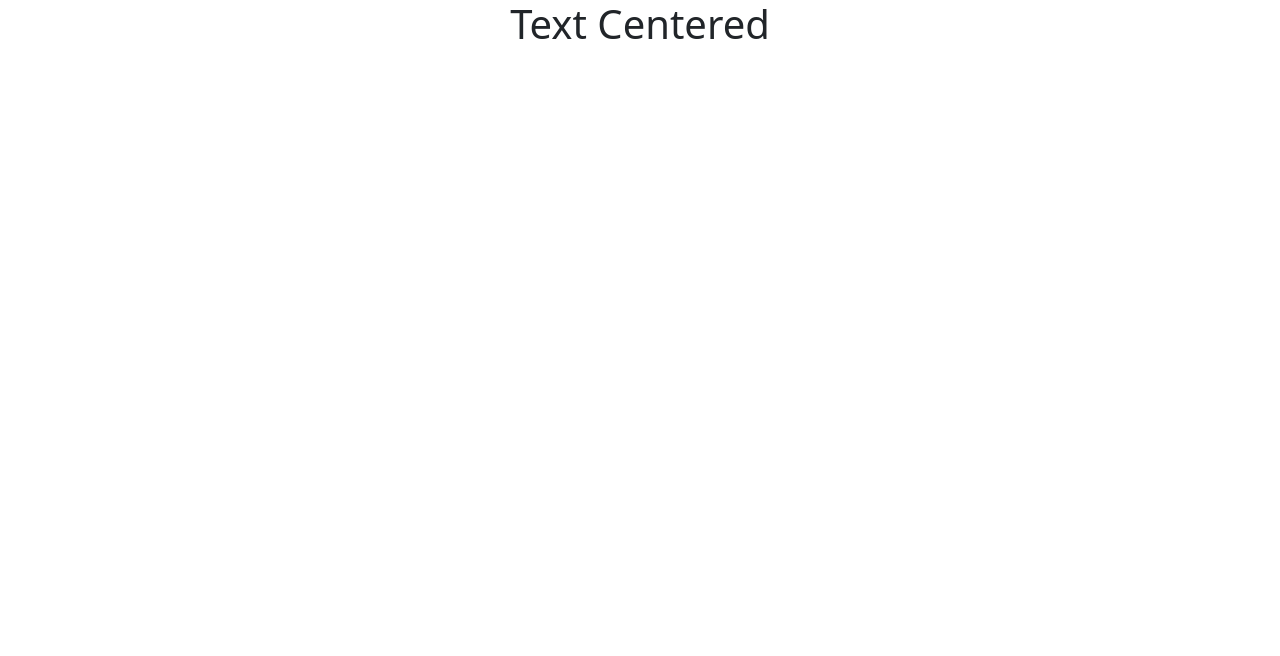
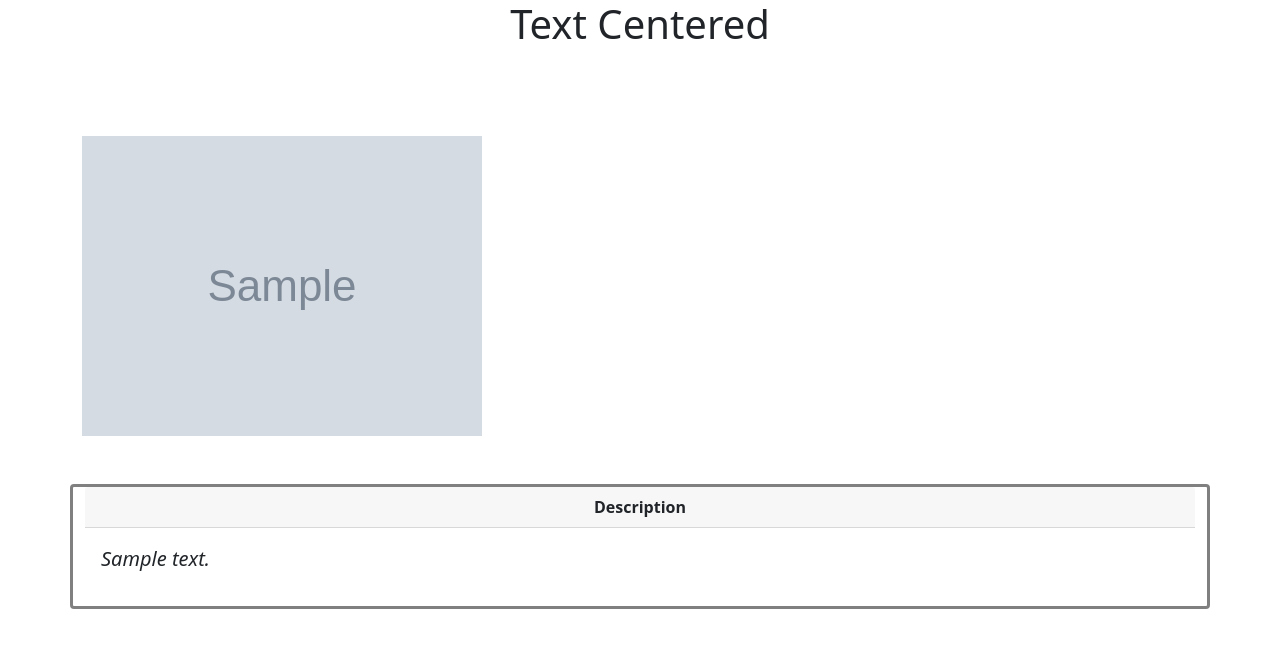
Before and after one commit to melissa-koi/PersonalGallery, a Django app: page /photo/1/ in a window 1280 px wide. Before the commit the part shown is almost empty. Shown: the top 656 px of the page. Run offline with Django 3.2, Linux system fonts and the light colour scheme; tables that the repository leaves empty hold one stand-in row (values such as "Sample post"); grey boxes marked "Sample" are stand-in pictures.

Commit message:
able to view photo in full

```diff
--- a/gallery/templates/photo.html
+++ b/gallery/templates/photo.html
@@ -6,4 +6,20 @@
 <div class="container">
     <h1 class="text-center">Text Centered</h1>
 </div>
+
+<div class="container">
+    <div class="row">
+        <div class="col-md-12">
+            <img style="max-width: 90%; max-height: 90%; margin-top:5rem" src="{{photo.image_url.url}}">
+        </div>
+        <div class="card my-5" style="border:3px solid grey">
+            <div class="card-header" style="font-weight:bolder; text-align: center; font-size 15px">Description</div>
+            <div class="card-body">
+                <p style="font-size:20px; font-style:italic">{{photo.description}}</p>
+            </div>
+        </div>
+
+    </div>
+</div>
+
 {% endblock %}
```
